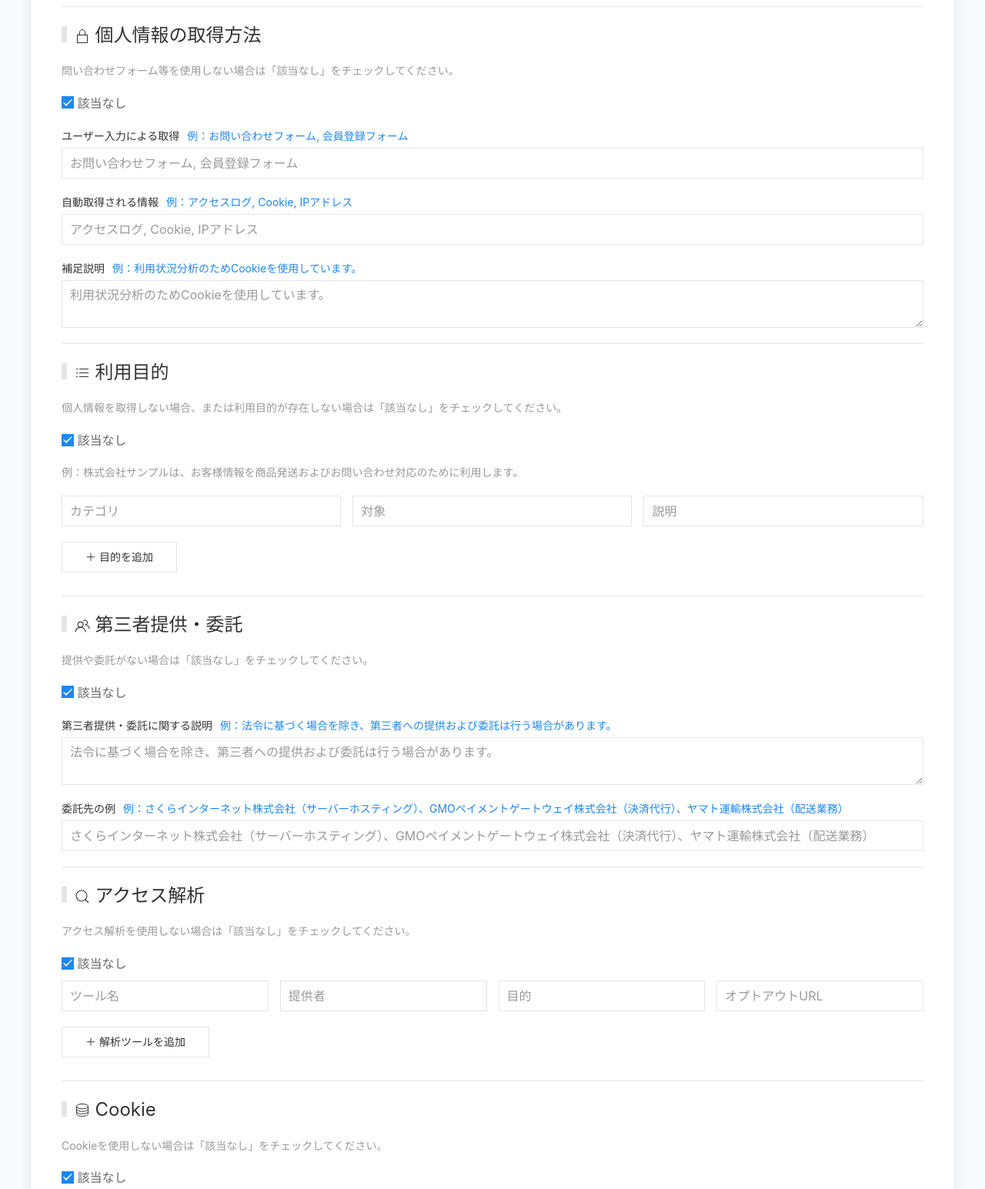
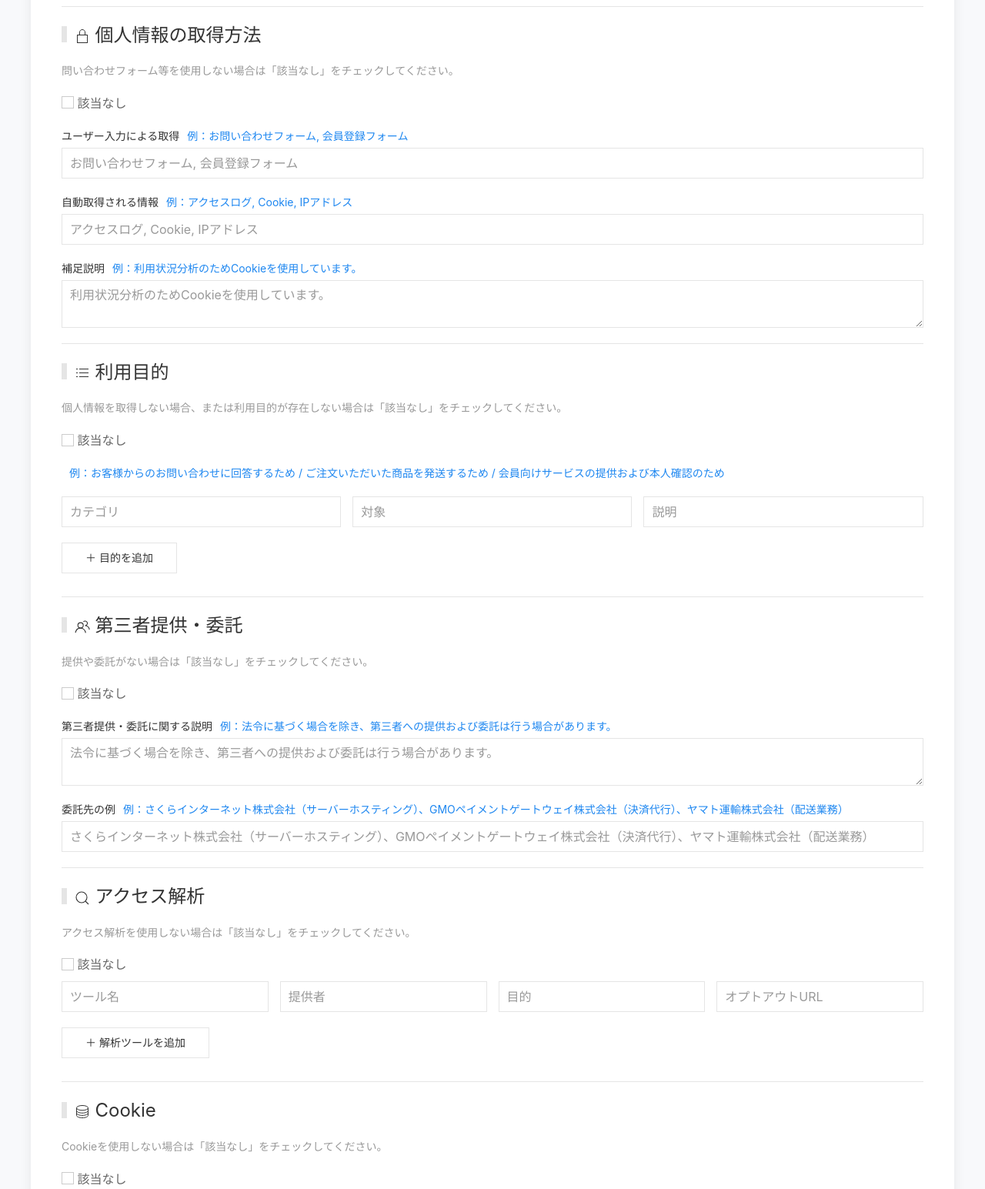
Before and after one commit to amarga24/privacy-generator, a website: page index.html in a window 1280 px wide. Shown: the part 780-2325 px from the top of the page at 77% size. Drawn offline with nearby package versions, Linux system fonts and the light colour scheme.

Commit message:
修正: チェックボックスの初期状態を未チェックに変更し、利用目的の例を具体化

```diff
--- a/index.html
+++ b/index.html
@@ -68,7 +68,7 @@
         <p class="uk-text-meta">問い合わせフォーム等を使用しない場合は「該当なし」をチェックしてください。</p>
 
         <div class="uk-margin-small">
-          <label><input class="uk-checkbox" type="checkbox" name="collection.noCollection" checked> 該当なし</label>
+          <label><input class="uk-checkbox" type="checkbox" name="collection.noCollection"> 該当なし</label>
         </div>
 
         <div class="uk-margin">
@@ -99,10 +99,15 @@
         <p class="uk-text-meta">個人情報を取得しない場合、または利用目的が存在しない場合は「該当なし」をチェックしてください。</p>
 
         <div class="uk-margin-small">
-          <label><input class="uk-checkbox" type="checkbox" name="purposes.noPurpose" checked> 該当なし</label>
+          <label><input class="uk-checkbox" type="checkbox" name="purposes.noPurpose"> 該当なし</label>
         </div>
 
-        <p class="uk-text-meta">例：株式会社サンプルは、お客様情報を商品発送およびお問い合わせ対応のために利用します。</p>
+        <p class="uk-text-meta">
+          <span class="uk-margin-small-left uk-text-primary uk-text-small">
+            例：お客様からのお問い合わせに回答するため / ご注文いただいた商品を発送するため / 会員向けサービスの提供および本人確認のため
+          </span>
+        </p>
+
         <div id="purposesWrap"></div>
         <button class="uk-button uk-button-default uk-margin-small" type="button" id="addPurpose">＋ 目的を追加</button>
       </section>
@@ -115,7 +120,7 @@
         <p class="uk-text-meta">提供や委託がない場合は「該当なし」をチェックしてください。</p>
 
         <div class="uk-margin-small">
-          <label><input class="uk-checkbox" type="checkbox" name="thirdParties.noThirdparty" checked> 該当なし</label>
+          <label><input class="uk-checkbox" type="checkbox" name="thirdParties.noThirdparty"> 該当なし</label>
         </div>
 
         <div class="uk-margin">
@@ -141,7 +146,7 @@
         <p class="uk-text-meta">アクセス解析を使用しない場合は「該当なし」をチェックしてください。</p>
 
         <div class="uk-margin-small">
-          <label><input class="uk-checkbox" type="checkbox" name="analytics.noAnalytics" checked> 該当なし</label>
+          <label><input class="uk-checkbox" type="checkbox" name="analytics.noAnalytics"> 該当なし</label>
         </div>
 
         <div id="analyticsWrap"></div>
@@ -156,7 +161,7 @@
         <p class="uk-text-meta">Cookieを使用しない場合は「該当なし」をチェックしてください。</p>
 
         <div class="uk-margin-small">
-          <label><input class="uk-checkbox" type="checkbox" name="cookies.noCookies" checked> 該当なし</label>
+          <label><input class="uk-checkbox" type="checkbox" name="cookies.noCookies"> 該当なし</label>
         </div>
 
         <div class="uk-margin">
```
